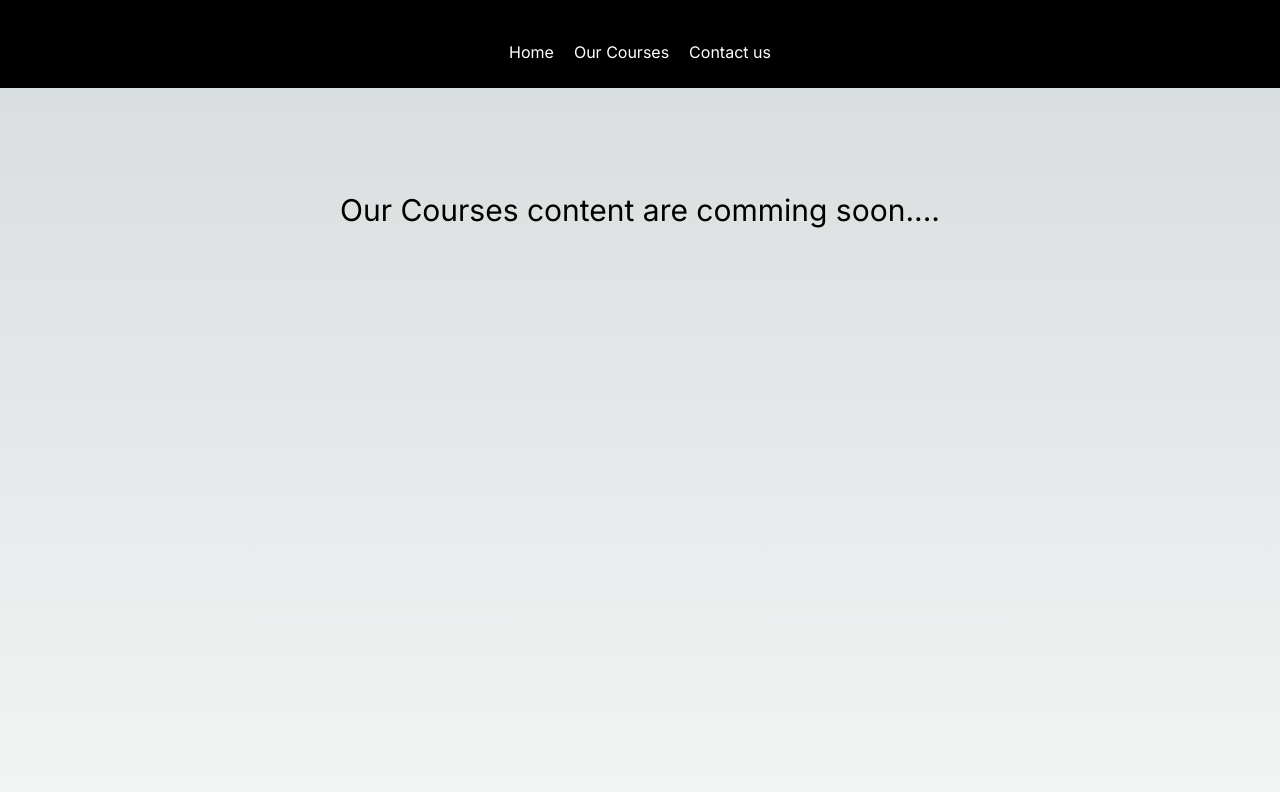
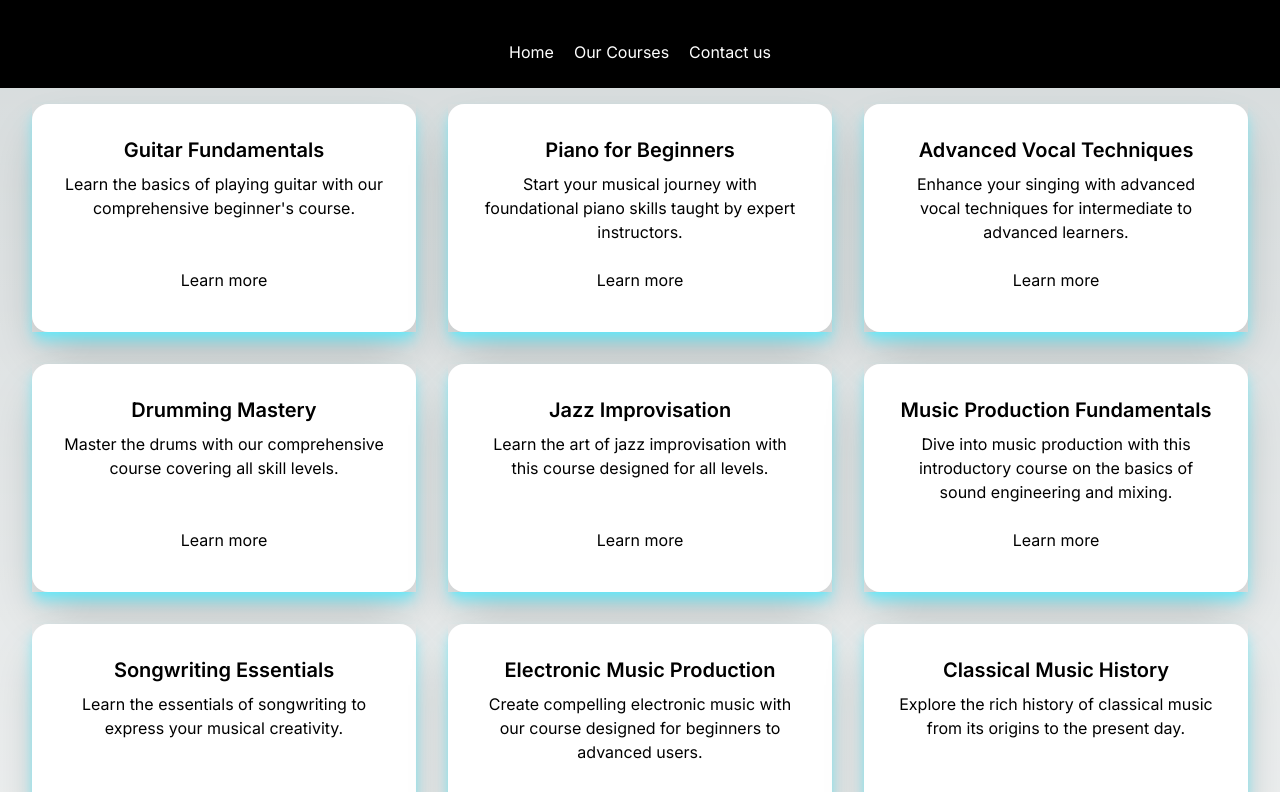
Before and after one commit to Mdsoyaib123/Next.js-Frist-Project, a Next.js app: page /OurCourses in a window 1280 px wide. Shown: the top 792 px of the page. Built offline with nearby package versions, Linux system fonts and the light colour scheme.

Commit message:
added file

```diff
--- a/app/Component/FeaturedCoursed.js
+++ b/app/Component/FeaturedCoursed.js
@@ -130,7 +130,7 @@ export default function FeaturedCoursed() {
       </div>
       <div className="mt-10 mx-8">
         <div className="grid grid-cols-1 sm:grid-cols-2 lg:grid-cols-3 gap-8 justify-center">
-          {courses.map((course, index) => (
+          {courses.slice(0,3).map((course, index) => (
             <div key={index} className="card w-96 bg-base-100 shadow-xl">
               <div className="card-body items-center text-center shadow-lg shadow-cyan-300">
                 <h2 className="card-title">{course.title}</h2>
@@ -146,7 +146,7 @@ export default function FeaturedCoursed() {
         </div>
       </div>
       <div className="mt-20 text-center">
-        <Link href={"/courses"}>
+        <Link href={"/OurCourses"}>
           <button className="rounded-md  px-4 py-2 bg-white text-black hover:bg-gray-700 hover:text-white ">
             View All Courses
           </button>
--- a/app/OurCourses/page.js
+++ b/app/OurCourses/page.js
@@ -1,6 +1,135 @@
-export default function OurCourses (){
-    return <div className=" min-h-screen flex justify-center text-3xl pt-48">
-        <h1>Our Courses content are comming soon.... </h1>
+export default function OurCourses() {
+  const courses = [
+    {
+      id: 1,
+      title: "Guitar Fundamentals",
+      slug: "guitar-fundamentals",
+      description:
+        "Learn the basics of playing guitar with our comprehensive beginner's course.",
+      price: 99.99,
+      instructor: "John Doe",
+      isFeatured: true,
+      image: "/courses/guitar.jpg",
+    },
+    {
+      id: 2,
+      title: "Piano for Beginners",
+      slug: "piano-for-beginners",
+      description:
+        "Start your musical journey with foundational piano skills taught by expert instructors.",
+      price: 109.99,
+      instructor: "Jane Smith",
+      isFeatured: false,
+      image: "/courses/piano.jpg",
+    },
+    {
+      id: 3,
+      title: "Advanced Vocal Techniques",
+      slug: "advanced-vocal-techniques",
+      description:
+        "Enhance your singing with advanced vocal techniques for intermediate to advanced learners.",
+      price: 119.99,
+      instructor: "Emily Johnson",
+      isFeatured: true,
+      image: "/courses/vocalist.jpg",
+    },
+    {
+      id: 4,
+      title: "Drumming Mastery",
+      slug: "drumming-mastery",
+      description:
+        "Master the drums with our comprehensive course covering all skill levels.",
+      price: 129.99,
+      instructor: "Mike Brown",
+      isFeatured: false,
+      image: "/courses/drumming.jpg",
+    },
+    {
+      id: 5,
+      title: "Jazz Improvisation",
+      slug: "jazz-improvisation",
+      description:
+        "Learn the art of jazz improvisation with this course designed for all levels.",
+      price: 139.99,
+      instructor: "Chris Davis",
+      isFeatured: false,
+      image: "/courses/jazz.jpg",
+    },
+    {
+      id: 6,
+      title: "Music Production Fundamentals",
+      slug: "music-production-fundamentals",
+      description:
+        "Dive into music production with this introductory course on the basics of sound engineering and mixing.",
+      price: 149.99,
+      instructor: "Alex Wilson",
+      isFeatured: true,
+      image: "/courses/music-prod.jpg",
+    },
+    {
+      id: 7,
+      title: "Songwriting Essentials",
+      slug: "songwriting-essentials",
+      description:
+        "Learn the essentials of songwriting to express your musical creativity.",
+      price: 159.99,
+      instructor: "Samantha Miller",
+      isFeatured: false,
+      image: "/courses/song-writing.jpg",
+    },
+    {
+      id: 8,
+      title: "Electronic Music Production",
+      slug: "electronic-music-production",
+      description:
+        "Create compelling electronic music with our course designed for beginners to advanced users.",
+      price: 169.99,
+      instructor: "Luke Harris",
+      isFeatured: true,
+      image: "/courses/music-prod.jpg",
+    },
+    {
+      id: 9,
+      title: "Classical Music History",
+      slug: "classical-music-history",
+      description:
+        "Explore the rich history of classical music from its origins to the present day.",
+      price: 179.99,
+      instructor: "Grace Lee",
+      isFeatured: false,
+      image: "/courses/classical-music.jpg",
+    },
+    {
+      id: 10,
+      title: "Blues Guitar Techniques",
+      slug: "blues-guitar-techniques",
+      description:
+        "Discover the techniques of blues guitar to add soul and depth to your playing.",
+      price: 189.99,
+      instructor: "Ethan Moore",
+      isFeatured: true,
+      image: "/courses/blues.jpg",
+    },
+  ];
+  return (
+    <div className=" min-h-screen flex justify-center  py-16">
+        <div className="mt-10 mx-8">
+        <div className="grid grid-cols-1 sm:grid-cols-2 lg:grid-cols-3 gap-8 justify-center">
+          {courses.map((course, index) => (
+            <div key={index} className="card w-96 bg-base-100 shadow-2xl">
+              <div className="card-body items-center text-center shadow-lg shadow-cyan-300">
+                <h2 className="card-title">{course.title}</h2>
+                <p>{course.description}</p>
+                <div className="card-actions mt-2">
+                  <button className="rounded-md  px-4 py-2 bg-white text-black hover:bg-gray-900 hover:text-white ">
+                    Learn more
+                  </button>
+                </div>
+              </div>
+            </div>
+          ))}
+        </div>
+      </div>
     </div>
-
+  );
 }
--- a/app/layout.js
+++ b/app/layout.js
@@ -14,7 +14,7 @@ export default function RootLayout({ children }) {
   return (
     <html lang="en" className="dark">
       <body className={inter.className}>
-        <div className="pt-4 fixed z-10 w-full  bg-black text-white">
+        <div className="pt-4 fixed z-30 w-full   bg-black text-white">
           <Navbar></Navbar>
         </div>
         {children}
```
